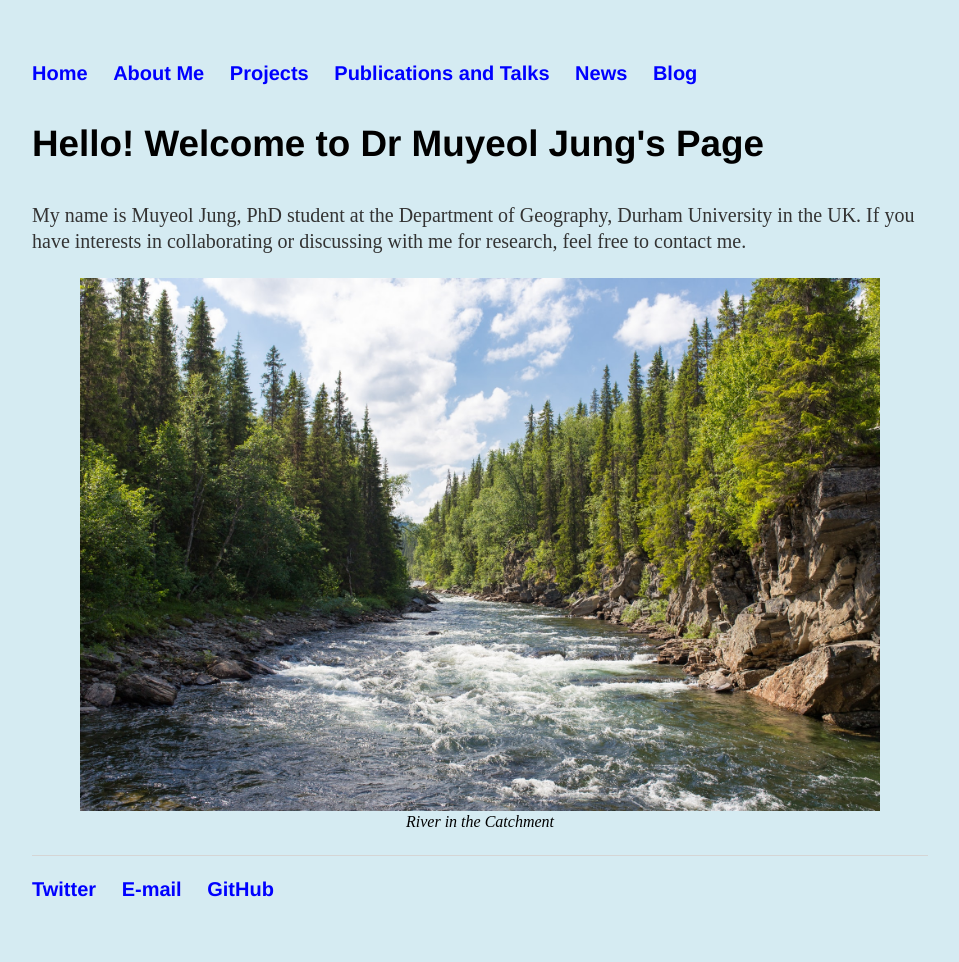
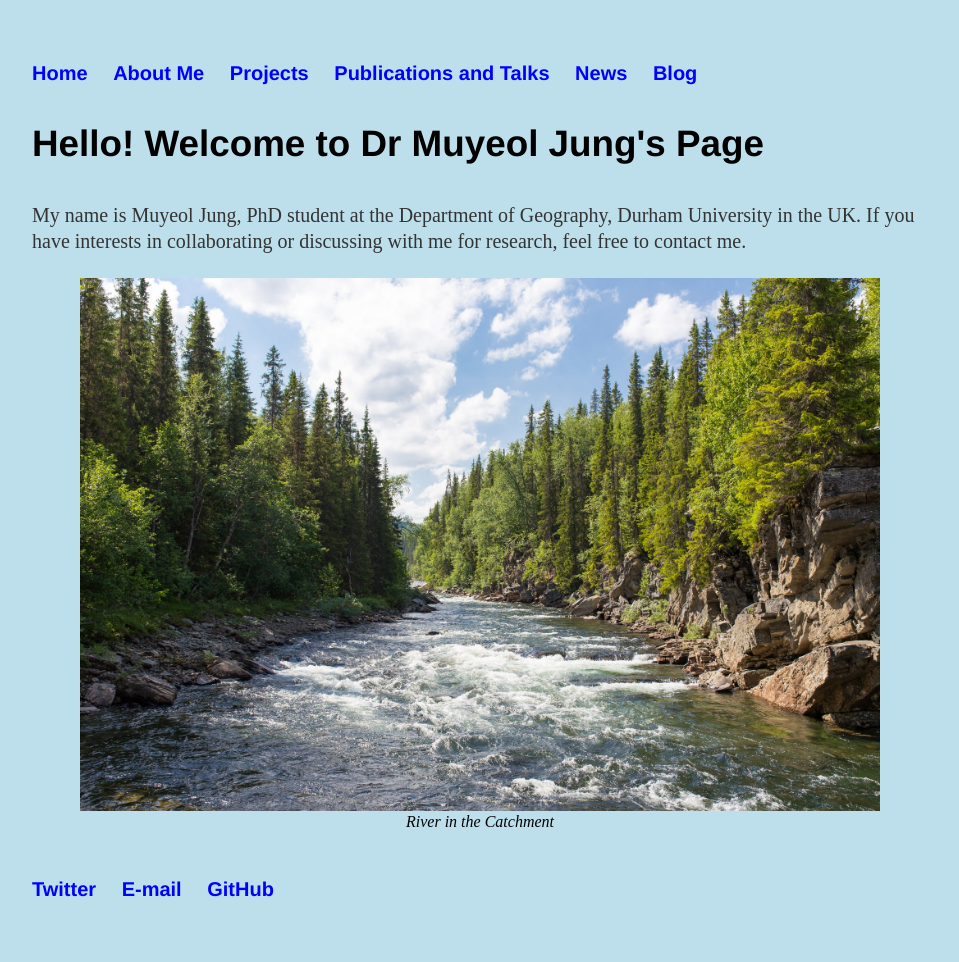
Before and after one commit to muyeoljung/muyeoljung.github.io, a Jekyll site: the page built from index.html, in a window 1280 px wide. Shown: the whole page, without its empty margins (160-1119 px from the left). Built offline with Jekyll 4.4.1, drawn with Linux system fonts in a browser that asks for light colours.

Commit message:
Update main.css

```diff
--- a/css/main.css
+++ b/css/main.css
@@ -1,4 +1,4 @@
-body { margin: 60px auto; width: 70%; background-color: rgba(173, 216, 230, 0.5); }
+body { margin: 60px auto; width: 70%; background-color: rgba(173, 216, 230, 0.8); }
 
 a { text-decoration: none; color: #00f; }
 a:hover { text-decoration: underline; }
```
